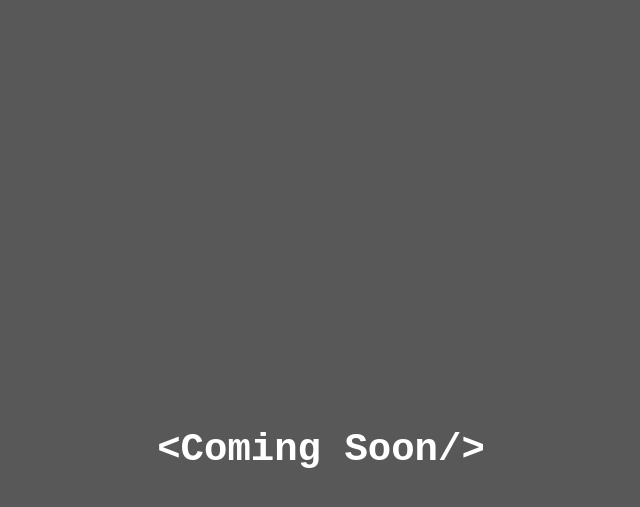
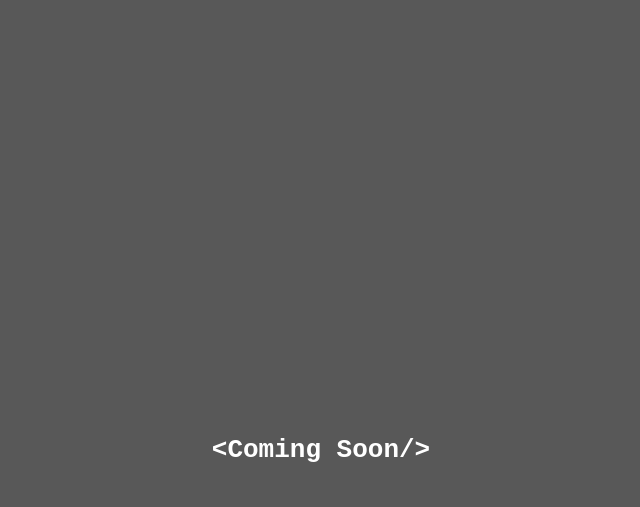
Before and after one commit to naahchi/testing, a Jekyll site: the page built from coming-soon/index.html, in a window 1280 px wide. Shown: the top 507 px of the page, without its empty margins (319-959 px from the left). Built offline with Jekyll 4.4.1, drawn with Linux system fonts in a browser that asks for light colours.

Commit message:
Update index.html

```diff
--- a/coming-soon/index.html
+++ b/coming-soon/index.html
@@ -15,6 +15,6 @@ robots: noindex
     <meta name="robots" content="noindex,nofollow">
 </head>
 <body style="background-color: rgb(88, 88, 88);color: white;">
-    <div style="height: 100dvh;display: grid;place-items: center;font-family: monospace;font-size: 3em;font-weight: bold;">&lt;Coming Soon/&gt;</div>
+    <div style="height: 100dvh;display: grid;place-items: center;font-family: monospace;font-size: 2em;font-weight: bold;">&lt;Coming Soon/&gt;</div>
 </body>
 </html>
```
